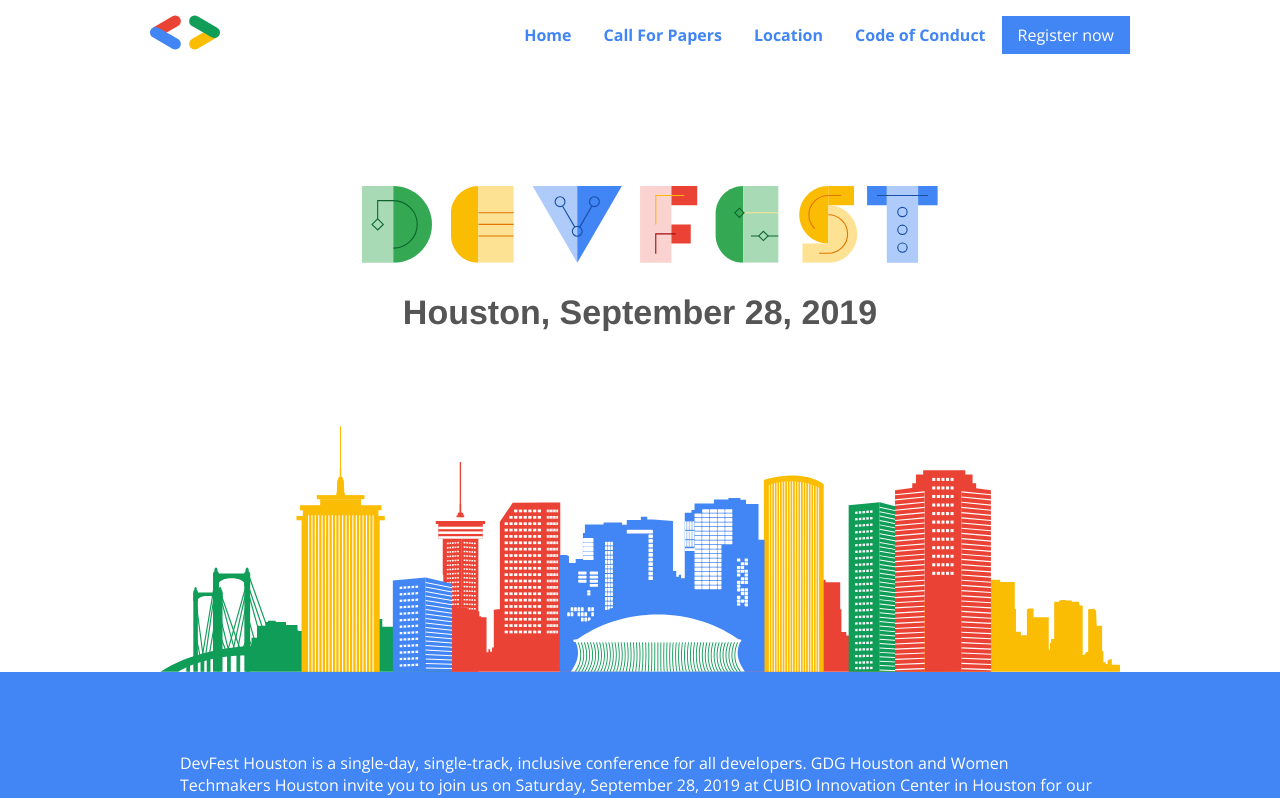
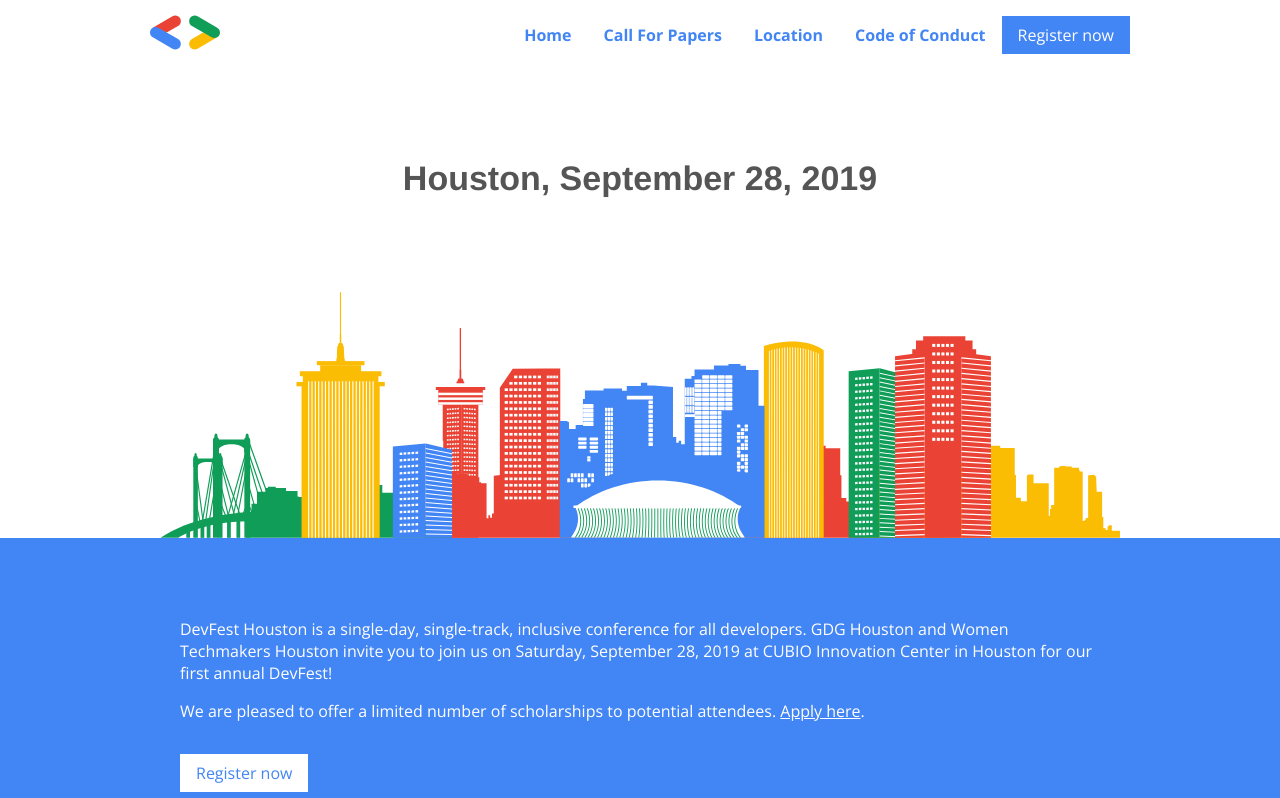
Before and after one commit to nikiyasimpson/devfest-southern, a Next.js app: page / in a window 1280 px wide. Shown: the top 798 px of the page. Built offline with nearby package versions, Linux system fonts and the light colour scheme; a web font is replaced by a local one.

Commit message:
minor changes to logo

```diff
--- a/lib/gtag.js
+++ b/lib/gtag.js
@@ -1,4 +1,4 @@
-export const GA_TRACKING_ID = 'UA-144474236-1'
+export const GA_TRACKING_ID = ''
 
 // https://developers.google.com/analytics/devguides/collection/gtagjs/pages
 export const pageview = url => {
--- a/pages/index.js
+++ b/pages/index.js
@@ -23,14 +23,21 @@
   margin-left: 20px;
   text-align: center;
   &#title {
+    width: 100%;
     font-size: 3em;
+    @media (min-width: 300px) {
+      display: none;
+      overflow: hidden;
+    }
   }
 `
 
 export default () => (
   <Layout>
     <Section skyline>
-      <Title id="title"><DevFestLogo alt="DevFest 2019" width="580px" style={{ position: 'relative', top: '11px' }} /></Title>
+      <Title id="title">
+        <DevFestLogo alt="DevFest 2019" />
+      </Title>
       <h1 style={{ fontSize: '34px', marginTop: '25px', textAlign: 'center'}}>Houston, September 28, 2019</h1>
     </Section>
 
```
